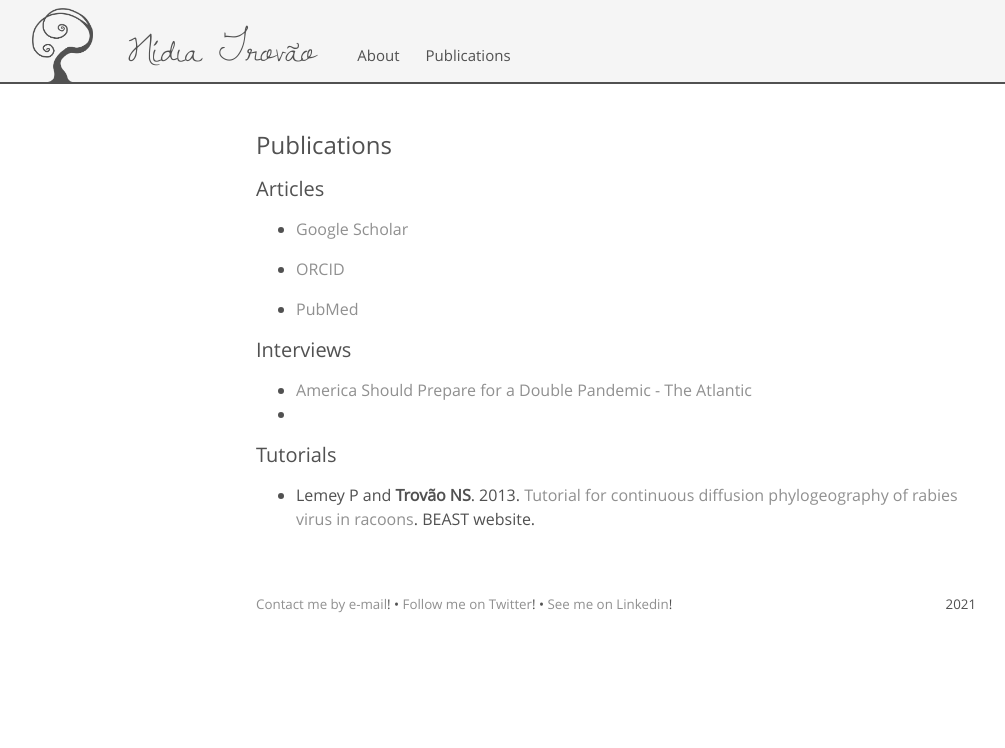
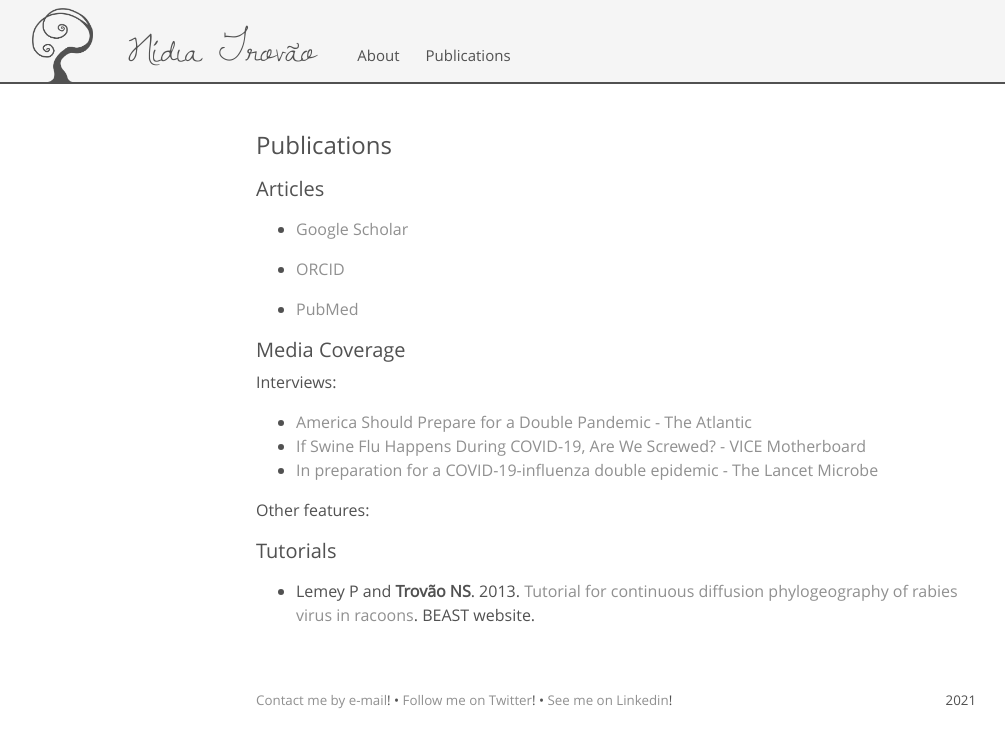
Before and after one commit to nidiatrovao/nidiatrovao.github.io, a Jekyll site: the page built from publications.md, in a window 1280 px wide. Shown: the top 748 px of the page, without its empty margins (24-1029 px from the left). Built offline with Jekyll 4.4.1, drawn with Linux system fonts in a browser that asks for light colours.

Commit message:
Update publications.md

```diff
--- a/publications.md
+++ b/publications.md
@@ -12,10 +12,15 @@ title: Publications
 *  <a target="_blank" href="https://pubmed.ncbi.nlm.nih.gov/?term=Trovao%2C+Nidia%5BAuthor%5D" title="Click to see my publications">PubMed</a>
 
 
-## Interviews
+## Media Coverage
 
+Interviews:
 *  <a target="_blank" href="https://www.theatlantic.com/health/archive/2020/07/double-pandemic-covid-flu/614152/" >America Should Prepare for a Double Pandemic - The Atlantic</a>
-*
+*  <a target="_blank" href="https://www.vice.com/en/article/m7jp9y/if-swine-flu-happens-during-covid-19-are-we-screwed" >If Swine Flu Happens During COVID-19, Are We Screwed? - VICE Motherboard</a>
+*  <a target="_blank" href="https://www.thelancet.com/journals/lanmic/article/PIIS2666-5247(20)30130-0/fulltext" >In preparation for a COVID-19-influenza double epidemic - The Lancet Microbe</a>
+
+Other features:
+
 
 ## Tutorials
 
```
